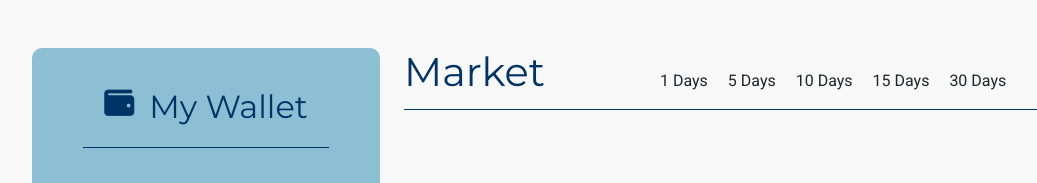
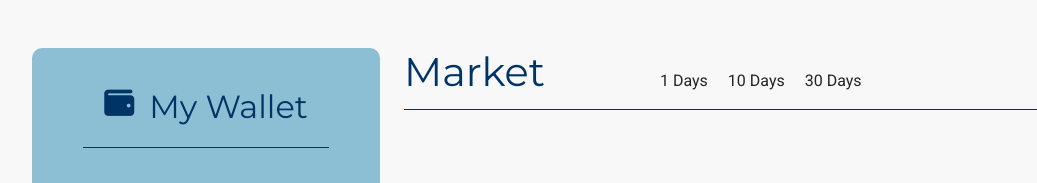
Before and after one commit to e-kai00/finFlare, a Django app: page /markets/markets/ in a window 1280 px wide. Shown: the part 98-281 px from the top of the page, without its empty margins (62-1099 px from the left). Run offline with Django 4.2, Linux system fonts and the light colour scheme; data that the repository does not hold is empty; some libraries are stand-ins or nearby versions.

Commit message:
Remove 2 sort links

```diff
--- a/markets/templates/markets/markets.html
+++ b/markets/templates/markets/markets.html
@@ -30,9 +30,7 @@
               </div>
               <div class="col-md-8">
                 <a href="#" class="m-2 text-decoration-none text-dark">1 Days</a>
-                <a href="#" class="m-2 text-decoration-none text-dark">5 Days</a>
                 <a href="#" class="m-2 text-decoration-none text-dark">10 Days</a>
-                <a href="#" class="m-2 text-decoration-none text-dark">15 Days</a>
                 <a href="#" class="m-2 text-decoration-none text-dark">30 Days</a>
               </div>
           </div>
```
